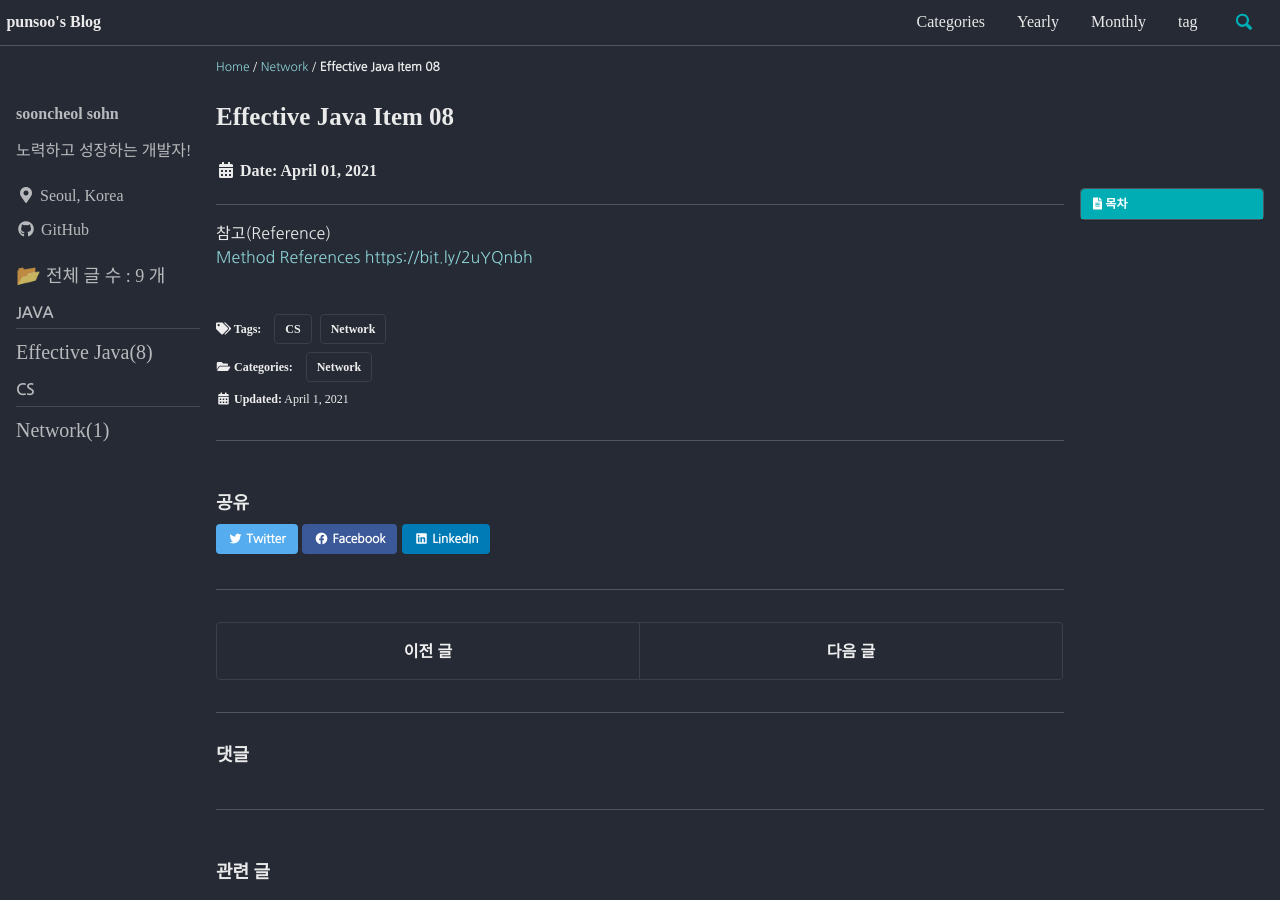
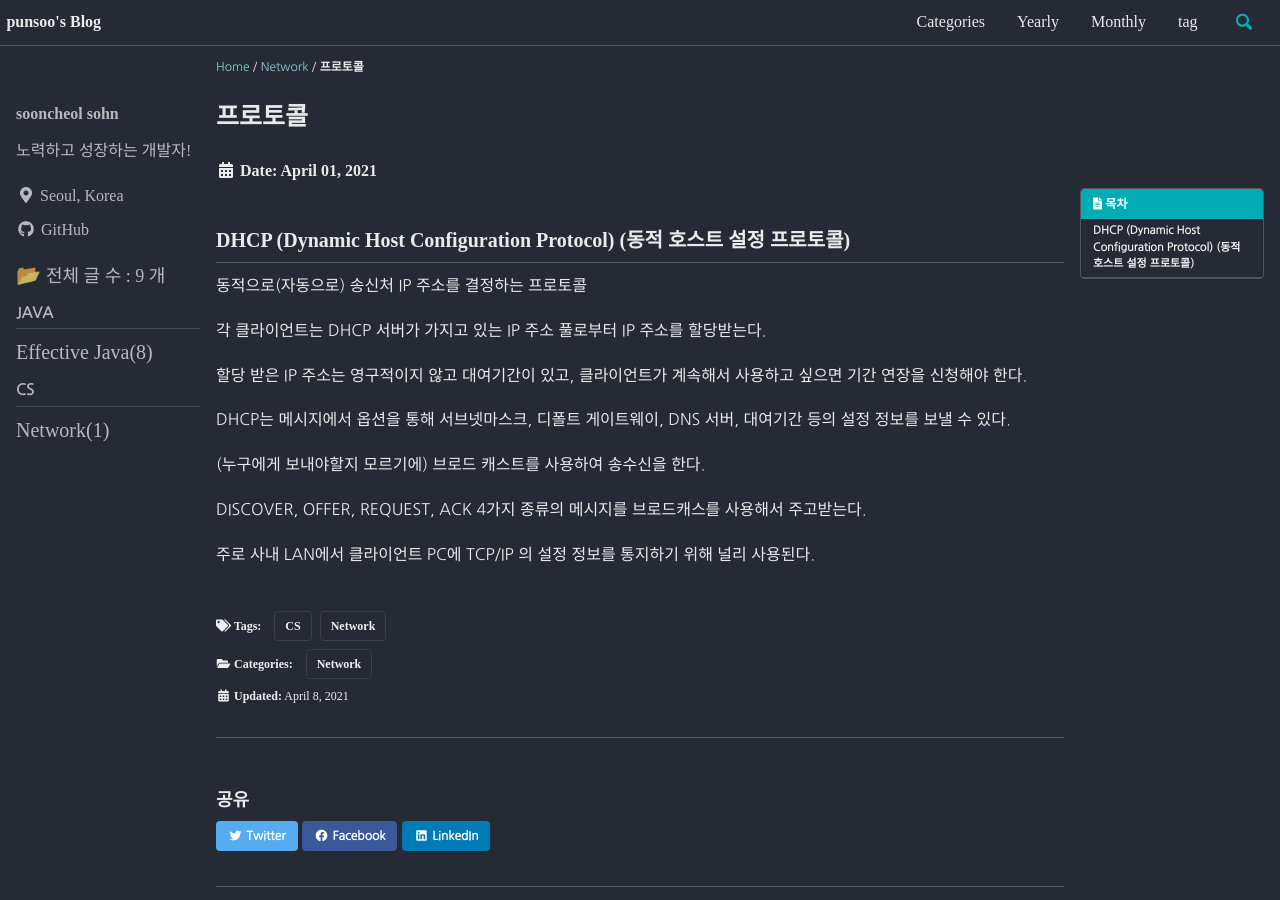
Before and after one commit to punsoo/punsoo.github.io, a Jekyll site: the page built from _posts/Network/2021-04-02-Network-01.md, in a window 1280 px wide and 900 px high. Built offline with Jekyll 4.4.1, drawn with Linux system fonts in a browser that asks for light colours; cached includes are drawn as plain includes; some web fonts are replaced; comment, search, counter and statistics services are not loaded.

Commit message:
Network 01

```diff
--- a/_posts/Network/2021-04-02-Network-01.md
+++ b/_posts/Network/2021-04-02-Network-01.md
@@ -10,8 +10,8 @@ defaults:
       share: true
       related: true
 
-title: "Effective Java Item 08"
-excerpt: "람다보다는 메서드 참조를 사용하라"
+title: "프로토콜"
+excerpt: "DHCP"
 toc: true
 toc_sticky: true
 toc_label: "목차"
@@ -20,11 +20,21 @@ categories:
 tags:
   - [CS, Network, ]
 date: 2021-04-01
-last_modified_at: 2021-04-01
+last_modified_at: 2021-04-08
 ---
 
+## DHCP (Dynamic Host Configuration Protocol) (동적 호스트 설정 프로토콜)
 
-***
-참고(Reference)
-[Method References](https://docs.oracle.com/javase/tutorial/java/javaOO/methodreferences.html)
-[https://bit.ly/2uYQnbh](https://bit.ly/2uYQnbh)
+동적으로(자동으로) 송신처 IP 주소를 결정하는 프로토콜
+
+각 클라이언트는 DHCP 서버가 가지고 있는 IP 주소 풀로부터 IP 주소를 할당받는다.
+
+할당 받은 IP 주소는 영구적이지 않고 대여기간이 있고, 클라이언트가 계속해서 사용하고 싶으면 기간 연장을 신청해야 한다.
+
+DHCP는 메시지에서 옵션을 통해 서브넷마스크, 디폴트 게이트웨이, DNS 서버, 대여기간 등의 설정 정보를 보낼 수 있다.
+
+(누구에게 보내야할지 모르기에) 브로드 캐스트를 사용하여 송수신을 한다.
+
+DISCOVER, OFFER, REQUEST, ACK 4가지 종류의 메시지를 브로드캐스를 사용해서 주고받는다.
+
+주로 사내 LAN에서 클라이언트 PC에 TCP/IP 의 설정 정보를 통지하기 위해 널리 사용된다.
```
